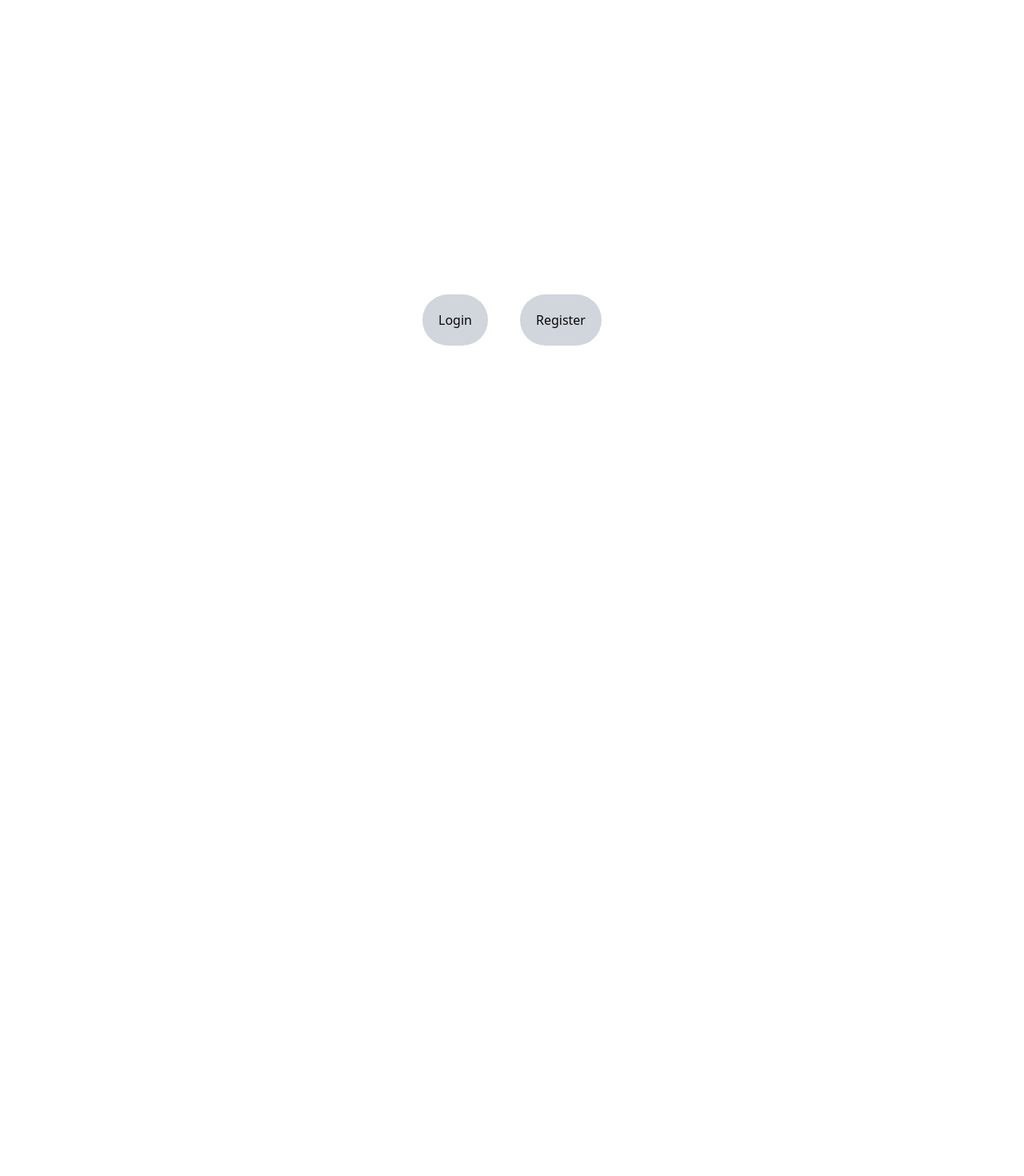
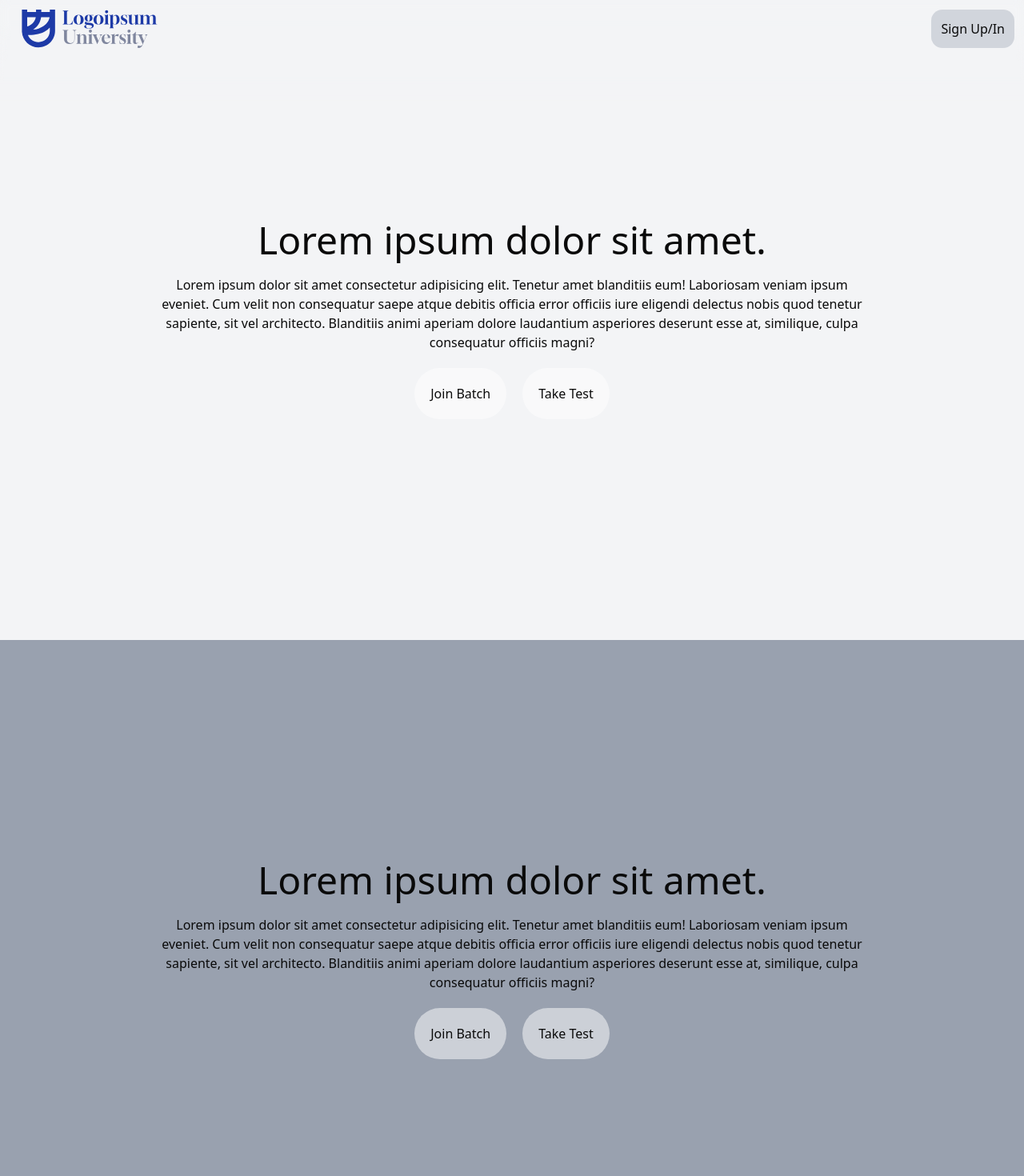
Before and after one commit to adityaBanka/first-next-app, a Next.js app: page / in a window 1280 px wide. Shown: the top 1470 px of the page at 80% size. Before the commit the page ends 800 px from the top, so only its background shows below. Built offline with nearby package versions, Linux system fonts and the light colour scheme.

Commit message:
chote mote changes as usual

```diff
--- a/package.json
+++ b/package.json
@@ -12,6 +12,7 @@
     "class-variance-authority": "^0.7.1",
     "clsx": "^2.1.1",
     "lucide-react": "^0.503.0",
+    "motion": "^12.11.3",
     "next": "15.3.1",
     "react": "^19.0.0",
     "react-dom": "^19.0.0",
--- a/src/app/(root)/page.tsx
+++ b/src/app/(root)/page.tsx
@@ -1,24 +1,12 @@
-"use client"
+import SectionOne from "@/components/SectionOne";
+import SectionTwo from "@/components/SectionTwo";
+function Page() {
 
-import { useRouter } from 'next/navigation';
+  return (
+    <div className="flex flex-col items-center justify-center bg-gray-100">
 
-function Page() {
-  const router = useRouter();
-  return (
-    <div className="flex items-center justify-center h-screen space-x-10">
-      <button
-        onClick={() => router.push('/login')}
-        className="p-5 bg-gray-300 rounded-4xl hover:bg-gray-400"
-      >
-        Login
-      </button>
-
-      <button
-        onClick={() => router.push('/register')}
-        className="p-5 bg-gray-300 rounded-4xl hover:bg-gray-400"
-      >
-        Register
-      </button>
+      <SectionOne />
+      <SectionTwo />
     </div>
   )
 }
--- a/src/app/(sign-in-up)/register/page.tsx
+++ b/src/app/(root)/sign-in/page.tsx
@@ -1,18 +1,17 @@
-import React from 'react'
-
+import Link from "next/link"
 function Page() {
   return (
     <div className='flex flex-row items-center justify-between min-h-screen min-w-screen'>
       <div className='bg-gray-100 min-h-screen w-full flex items-center justify-center'>
-        <div className='bg-white/50 backdrop-blur-2xl shadow-2xl p-10 rounded-full'> This is a registration form</div>
+        <div className='bg-white/50 backdrop-blur-2xl shadow-2xl p-10 rounded-full'> This is a login form</div>
       </div>
 
 
 
       <div className='bg-gray-800 h-screen w-full flex items-center'>
         <div className=' px-10 text-white space-y-1'>
-          <h1 className='text-7xl font-semibold'>Register now!</h1>
-          <p className='text-xl '>Join to start your journey.</p>
+          <h1 className='text-7xl font-semibold'>Welcome back!</h1>
+          <p className="text-xl">Don&apos;t have an account? <Link href="/sign-up" className="hover:underline underline-offset-3 text-cyan-400">Register here.</Link></p>
         </div>
 
       </div>
--- /dev/null
+++ b/src/app/(root)/sign-up/page.tsx
@@ -0,0 +1,22 @@
+import Link from "next/link"
+function Page() {
+  return (
+    <div className='flex flex-row items-center justify-between min-h-screen min-w-screen'>
+      <div className='bg-gray-100 min-h-screen w-full flex items-center justify-center'>
+        <div className='bg-white/50 backdrop-blur-2xl shadow-2xl p-10 rounded-full'> This is a registration form</div>
+      </div>
+
+
+
+      <div className='bg-gray-800 h-screen w-full flex items-center not-lg:hidden'>
+        <div className=' px-10 text-white space-y-1'>
+          <h1 className='text-7xl font-semibold'>Join now!</h1>
+          <p className="text-xl">Already have an account? <Link href="/sign-in" className="hover:underline underline-offset-3 text-cyan-400">Login here.</Link></p>
+        </div>
+
+      </div>
+    </div>
+  )
+}
+
+export default Page
--- a/src/app/(sign-in-up)/login/page.tsx
+++ /dev/null
@@ -1,23 +0,0 @@
-import React from 'react'
-
-function Page() {
-  return (
-    <div className='flex flex-row items-center justify-between min-h-screen min-w-screen'>
-      <div className='bg-gray-100 min-h-screen w-full flex items-center justify-center'>
-        <div className='bg-white/50 backdrop-blur-2xl shadow-2xl p-10 rounded-full'> This is a login form</div>
-      </div>
-
-
-
-      <div className='bg-gray-800 h-screen w-full flex items-center'>
-        <div className=' px-10 text-white space-y-1'>
-          <h1 className='text-7xl font-semibold'>Welcome back!</h1>
-          <p className='text-xl '>Login to continue your journey.</p>
-        </div>
-
-      </div>
-    </div>
-  )
-}
-
-export default Page
--- a/src/app/layout.tsx
+++ b/src/app/layout.tsx
@@ -1,5 +1,7 @@
 import type { Metadata } from "next";
 import "./globals.css";
+import Header from "@/components/Header";
+import Footer from "@/components/Footer";
 
 export const metadata: Metadata = {
   title: "My first NEXT app",
@@ -16,7 +18,9 @@ export default function RootLayout({
     <html lang="en">
       <body
       >
+        <Header />
         {children}
+        <Footer />
       </body>
     </html>
   );
--- /dev/null
+++ b/src/components/Footer.tsx
@@ -0,0 +1,9 @@
+function Footer() {
+  return (
+    <div className="h-32 bg-gray-800">
+      <p className="text-white text-center">This is a footer</p>
+    </div>
+  )
+}
+
+export default Footer
--- /dev/null
+++ b/src/components/Header.tsx
@@ -0,0 +1,38 @@
+"use client"
+
+import Image from "next/image"
+import Link from "next/link"
+import { useRouter } from 'next/navigation';
+import { ProgressiveBlur } from "@/components/motion-primitives/progressive-blur";
+import Logo_text from "@/assets/logo_text.svg"
+
+function Header() {
+    const router = useRouter();
+
+    return (
+        <div className="fixed w-full h-fit p-3 flex items-center justify-between">
+
+            <ProgressiveBlur
+                className="h-32 w-full absolute top-0 left-0 -z-10"
+                blurIntensity={2}
+                blurLayers={4}
+                direction="top"
+            />
+
+            <Link href="/" className="inline-block">
+                <Image src={Logo_text} alt="logo" width={200} height={100} className="h-12" />
+            </Link>
+
+            <div className="flex items-center justify-center space-x-5">
+                <button
+                    onClick={() => router.push('/sign-up')}
+                    className="p-3 bg-gray-300 rounded-xl hover:bg-gray-400"
+                >
+                    Sign Up/In
+                </button>
+            </div>
+        </div>
+    )
+}
+
+export default Header
--- /dev/null
+++ b/src/components/SectionOne.tsx
@@ -0,0 +1,30 @@
+"use client"
+import { useRouter } from 'next/navigation';
+function SectionOne() {
+    const router = useRouter();
+    return (
+        <div className='flex flex-col items-center justify-center h-screen w-full space-y-5'>
+
+            <h1 className='text-5xl text-center lg:px-50  px-10'>Lorem ipsum dolor sit amet.</h1>
+            <p className='text-center lg:px-50  px-10'>Lorem ipsum dolor sit amet consectetur adipisicing elit. Tenetur amet blanditiis eum! Laboriosam veniam ipsum eveniet. Cum velit non consequatur saepe atque debitis officia error officiis iure eligendi delectus nobis quod tenetur sapiente, sit vel architecto. Blanditiis animi aperiam dolore laudantium asperiores deserunt esse at, similique, culpa consequatur officiis magni?</p>
+
+            <div className='space-x-5'>
+                <button
+                    onClick={() => router.push('/sign-in')}
+                    className='bg-white/50 p-5 rounded-full'
+                >
+                    Join Batch
+                </button>
+                <button
+                    onClick={() => router.push('/sign-in')}
+                    className='bg-white/50 p-5 rounded-full'
+                >
+                    Take Test
+                </button>
+
+            </div>
+        </div>
+    )
+}
+
+export default SectionOne
--- /dev/null
+++ b/src/components/SectionTwo.tsx
@@ -0,0 +1,31 @@
+"use client"
+import { useRouter } from 'next/navigation';
+function SectionOne() {
+    const router = useRouter();
+    return (
+        <div className='flex flex-col items-center justify-center h-screen w-full bg-gray-400 space-y-5'>
+
+            <h1 className='text-5xl text-center'>Lorem ipsum dolor sit amet.</h1>
+            <p className='text-center lg:px-50  px-10'>Lorem ipsum dolor sit amet consectetur adipisicing elit. Tenetur amet blanditiis eum! Laboriosam veniam ipsum eveniet. Cum velit non consequatur saepe atque debitis officia error officiis iure eligendi delectus nobis quod tenetur sapiente, sit vel architecto. Blanditiis animi aperiam dolore laudantium asperiores deserunt esse at, similique, culpa consequatur officiis magni?</p>
+
+            <div className='space-x-5'>
+                <button
+                    onClick={() => router.push('/sign-in')}
+                    className='bg-white/50 p-5 rounded-full'
+                >
+                    Join Batch
+                </button>
+                <button
+                    onClick={() => router.push('/sign-in')}
+                    className='bg-white/50 p-5 rounded-full'
+                >
+                    Take Test
+                </button>
+
+            </div>
+
+        </div>
+    )
+}
+
+export default SectionOne
--- /dev/null
+++ b/src/components/motion-primitives/progressive-blur.tsx
@@ -0,0 +1,62 @@
+'use client';
+import { cn } from '@/lib/utils';
+import { HTMLMotionProps, motion } from 'motion/react';
+
+export const GRADIENT_ANGLES = {
+  top: 0,
+  right: 90,
+  bottom: 180,
+  left: 270,
+};
+
+export type ProgressiveBlurProps = {
+  direction?: keyof typeof GRADIENT_ANGLES;
+  blurLayers?: number;
+  className?: string;
+  blurIntensity?: number;
+} & HTMLMotionProps<'div'>;
+
+export function ProgressiveBlur({
+  direction = 'bottom',
+  blurLayers = 8,
+  className,
+  blurIntensity = 0.25,
+  ...props
+}: ProgressiveBlurProps) {
+  const layers = Math.max(blurLayers, 2);
+  const segmentSize = 1 / (blurLayers + 1);
+
+  return (
+    <div className={cn('relative', className)}>
+      {Array.from({ length: layers }).map((_, index) => {
+        const angle = GRADIENT_ANGLES[direction];
+        const gradientStops = [
+          index * segmentSize,
+          (index + 1) * segmentSize,
+          (index + 2) * segmentSize,
+          (index + 3) * segmentSize,
+        ].map(
+          (pos, posIndex) =>
+            `rgba(255, 255, 255, ${posIndex === 1 || posIndex === 2 ? 1 : 0}) ${pos * 100}%`
+        );
+
+        const gradient = `linear-gradient(${angle}deg, ${gradientStops.join(
+          ', '
+        )})`;
+
+        return (
+          <motion.div
+            key={index}
+            className='pointer-events-none absolute inset-0 rounded-[inherit]'
+            style={{
+              maskImage: gradient,
+              WebkitMaskImage: gradient,
+              backdropFilter: `blur(${index * blurIntensity}px)`,
+            }}
+            {...props}
+          />
+        );
+      })}
+    </div>
+  );
+}
```
Also changed, not shown: 1 other file (tests, documents, lock files or other folders).
